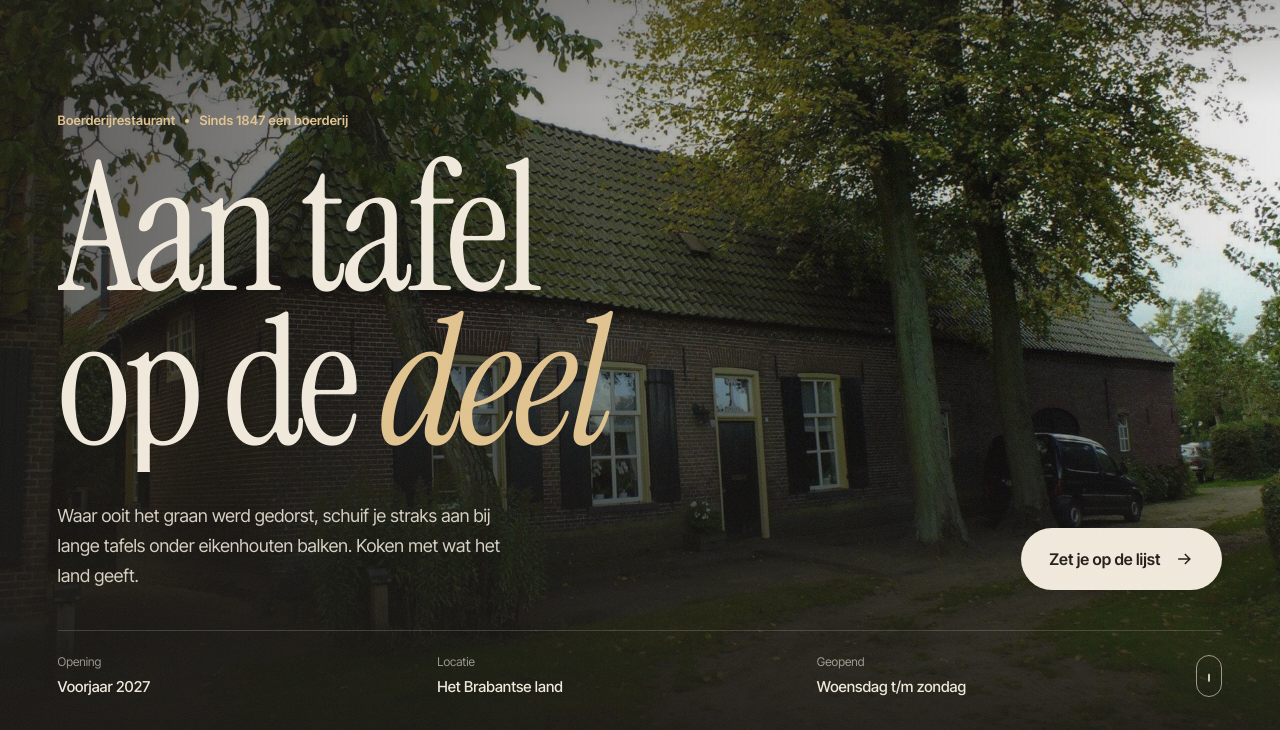
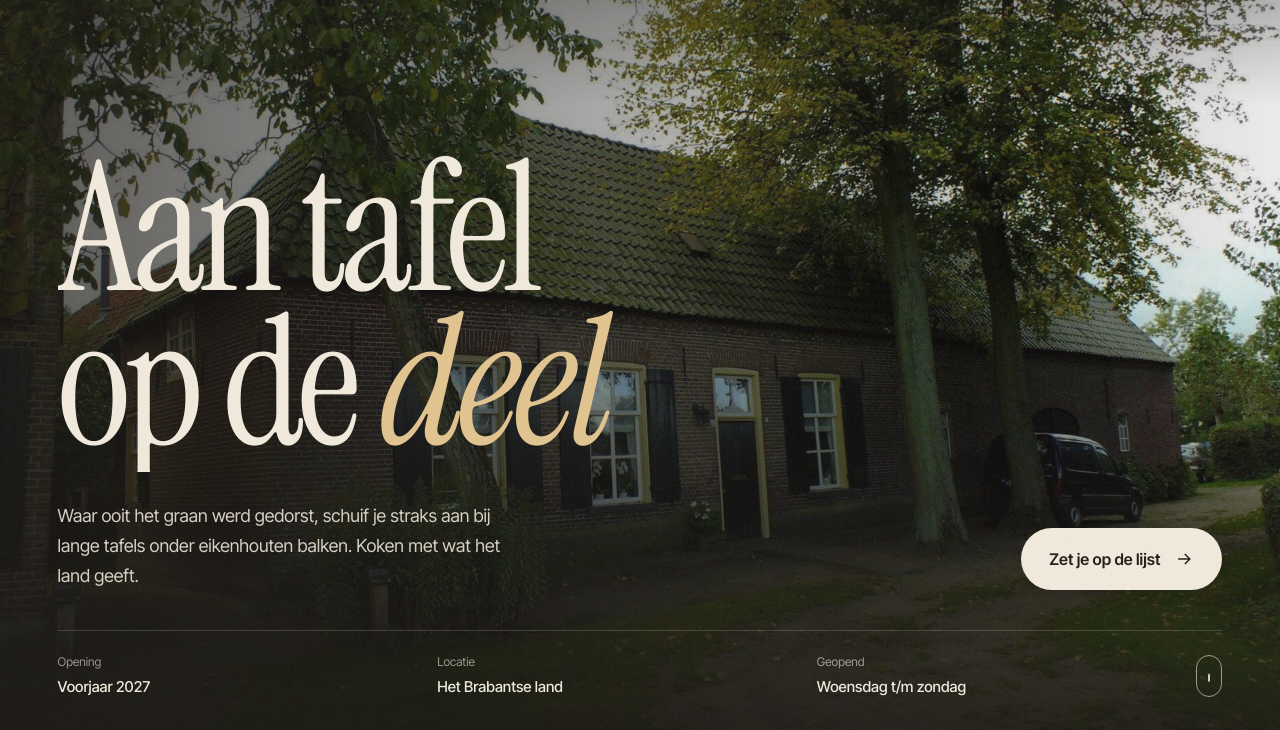
Before and after one commit to davidmulder8-oss/klassiek-boerderijrestaurant, a plain HTML site: page index.html in a window 1280 px wide. Shown: the part 70-800 px from the top of the page. Drawn offline with Linux system fonts and the light colour scheme.

Commit message:
Regel boven de hero-kop verwijderd
Co-Authored-By: Claude Opus 5.5 <noreply@anthropic.com>

```diff
--- a/index.html
+++ b/index.html
@@ -89,7 +89,6 @@
     </picture>
   </div>
   <div class="hero-content">
-    <p class="eyebrow hero-eyebrow"><span>Boerderijrestaurant</span><span class="dot"></span><span>Sinds 1847 een boerderij</span></p>
     <h1 class="hero-title">
       <span class="line"><span>Aan tafel</span></span>
       <span class="line"><span>op de <em>deel</em></span></span>
```
